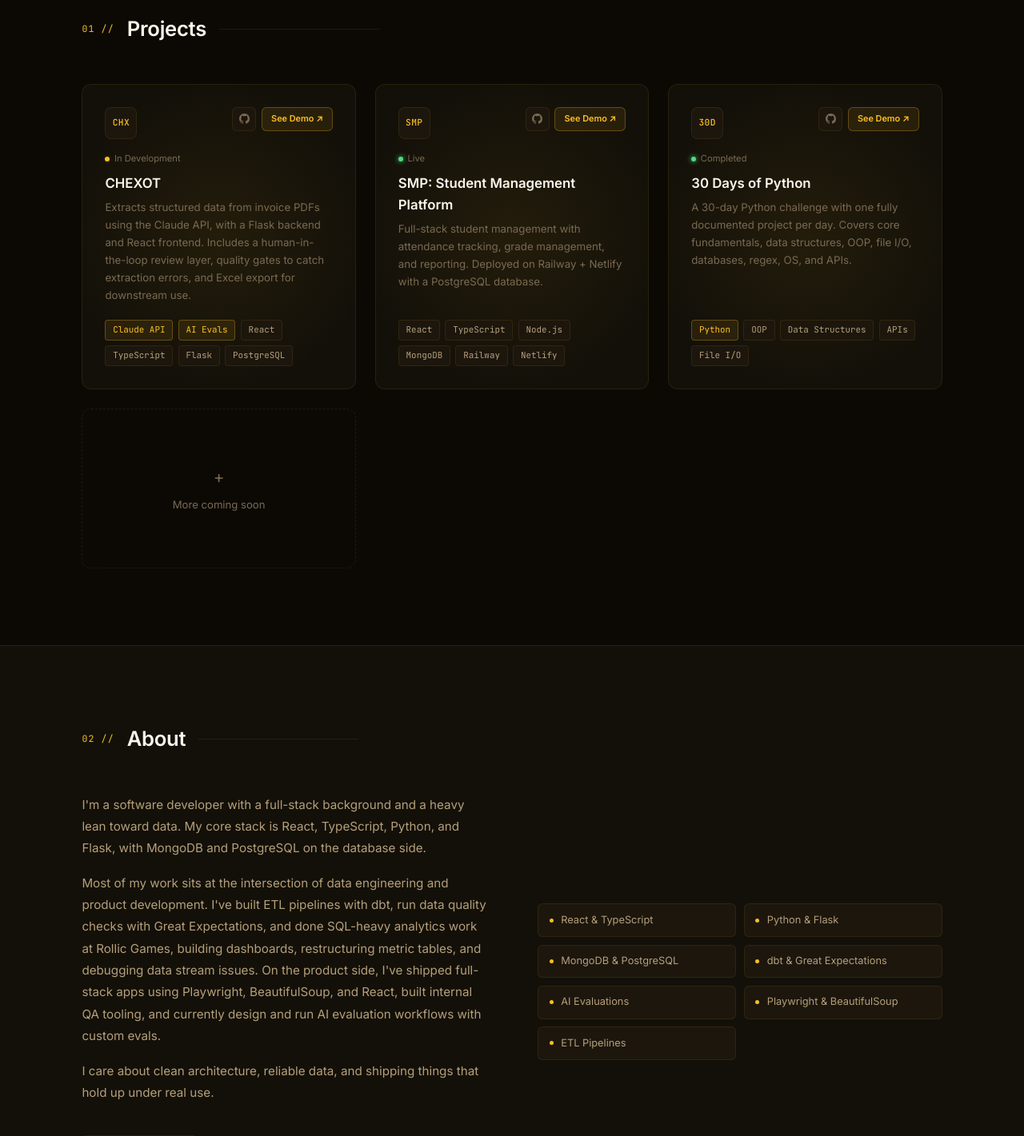
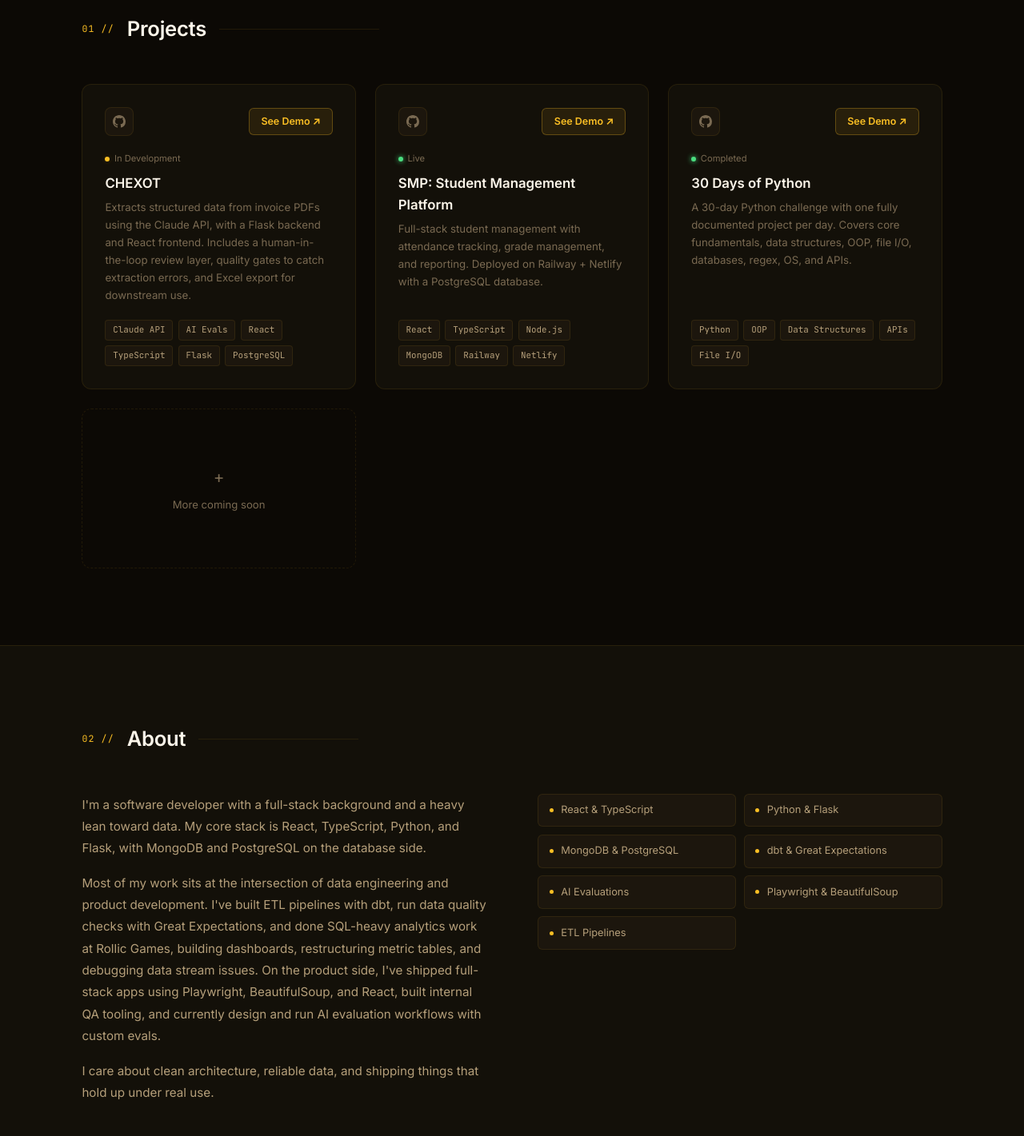
Before and after one commit to efeAltan1/efeAltan1.github.io, a React (Vite) app: page / in a window 1280 px wide. Shown: the part 880-2301 px from the top of the page at 80% size. Built offline with nearby package versions, Linux system fonts and the light colour scheme.

Commit message:
More layout changes to the projects and about strips.

```diff
--- a/src/components/About.tsx
+++ b/src/components/About.tsx
@@ -22,33 +22,16 @@ export function About() {
         <div className="section-line" />
       </div>
 
-      <div style={{ display: 'grid', gridTemplateColumns: 'repeat(auto-fit, minmax(280px, 1fr))', gap: '4rem', alignItems: 'center' }}>
-        {/* text */}
+      {/* two-column: text | skills — top aligned */}
+      <div style={{ display: 'grid', gridTemplateColumns: 'repeat(auto-fit, minmax(280px, 1fr))', gap: '4rem', alignItems: 'start' }}>
         <div className="reveal">
           {a.paragraphs.map((para, i) => (
             <p key={i} style={{ color: 'var(--muted2)', fontSize: '0.95rem', lineHeight: 1.8, marginBottom: '1rem' }}>
               {para[lang]}
             </p>
           ))}
-          <br />
-          <a
-            href="/cv.pdf"
-            download
-            style={{
-              display: 'inline-flex', alignItems: 'center', gap: '0.5rem',
-              padding: '0.65rem 1.4rem', border: '1px solid var(--border)',
-              color: 'var(--muted2)', fontSize: '0.8rem', fontWeight: 500,
-              borderRadius: 6, textDecoration: 'none',
-              transition: 'border-color 0.2s, color 0.2s, box-shadow 0.2s',
-            }}
-            onMouseEnter={e => { e.currentTarget.style.borderColor = 'var(--accent)'; e.currentTarget.style.color = 'var(--accent)'; e.currentTarget.style.boxShadow = '0 0 16px var(--accent-glow)' }}
-            onMouseLeave={e => { e.currentTarget.style.borderColor = 'var(--border)'; e.currentTarget.style.color = 'var(--muted2)'; e.currentTarget.style.boxShadow = '' }}
-          >
-            ↓ {a.cvBtn[lang]}
-          </a>
         </div>
 
-        {/* skills grid */}
         <div className="reveal reveal-delay-2" style={{ display: 'grid', gridTemplateColumns: '1fr 1fr', gap: '0.6rem' }}>
           {a.skills.map((skill, i) => (
             <div
@@ -69,6 +52,25 @@ export function About() {
           ))}
         </div>
       </div>
+
+      {/* CV button — centered below both columns */}
+      <div className="reveal" style={{ display: 'flex', justifyContent: 'center', marginTop: '3rem' }}>
+        <a
+          href="/cv.pdf"
+          download
+          style={{
+            display: 'inline-flex', alignItems: 'center', gap: '0.6rem',
+            padding: '0.85rem 2rem', border: '1px solid var(--border)',
+            color: 'var(--muted2)', fontSize: '0.95rem', fontWeight: 500,
+            borderRadius: 8, textDecoration: 'none',
+            transition: 'border-color 0.2s, color 0.2s, box-shadow 0.2s',
+          }}
+          onMouseEnter={e => { e.currentTarget.style.borderColor = 'var(--accent)'; e.currentTarget.style.color = 'var(--accent)'; e.currentTarget.style.boxShadow = '0 0 20px var(--accent-glow)' }}
+          onMouseLeave={e => { e.currentTarget.style.borderColor = 'var(--border)'; e.currentTarget.style.color = 'var(--muted2)'; e.currentTarget.style.boxShadow = '' }}
+        >
+          ↓ {a.cvBtn[lang]}
+        </a>
+      </div>
     </section>
   )
 }
--- a/src/components/Projects.tsx
+++ b/src/components/Projects.tsx
@@ -3,32 +3,15 @@ import { content } from '@/data/content'
 import { Link } from 'react-router-dom'
 
 const GH_SVG = (
-  <svg width="13" height="13" fill="currentColor" viewBox="0 0 24 24">
+  <svg width="16" height="16" fill="currentColor" viewBox="0 0 24 24">
     <path d="M12 0C5.37 0 0 5.37 0 12c0 5.31 3.435 9.795 8.205 11.385.6.105.825-.255.825-.57 0-.285-.015-1.23-.015-2.235-3.015.555-3.795-.735-4.035-1.41-.135-.345-.72-1.41-1.23-1.695-.42-.225-1.02-.78-.015-.795.945-.015 1.62.87 1.845 1.23 1.08 1.815 2.805 1.305 3.495.99.105-.78.42-1.305.765-1.605-2.67-.3-5.46-1.335-5.46-5.925 0-1.305.465-2.385 1.23-3.225-.12-.3-.54-1.53.12-3.18 0 0 1.005-.315 3.3 1.23.96-.27 1.98-.405 3-.405s2.04.135 3 .405c2.295-1.56 3.3-1.23 3.3-1.23.66 1.65.24 2.88.12 3.18.765.84 1.23 1.905 1.23 3.225 0 4.605-2.805 5.625-5.475 5.925.435.375.81 1.095.81 2.22 0 1.605-.015 2.895-.015 3.3 0 .315.225.69.825.57A12.02 12.02 0 0 0 24 12c0-6.63-5.37-12-12-12z"/>
   </svg>
 )
 
-function TiltCard({ children, delay }: { children: React.ReactNode; delay?: number }) {
-  const handleMove = (e: React.MouseEvent<HTMLDivElement>) => {
-    const el = e.currentTarget
-    const r = el.getBoundingClientRect()
-    const cx = e.clientX - r.left
-    const cy = e.clientY - r.top
-    el.style.setProperty('--cx', cx + 'px')
-    el.style.setProperty('--cy', cy + 'px')
-    const nx = (cx / r.width  - 0.5) * 2
-    const ny = (cy / r.height - 0.5) * 2
-    el.style.transform = `perspective(700px) rotateY(${nx * 8}deg) rotateX(${-ny * 6}deg) scale(1.02)`
-  }
-  const handleLeave = (e: React.MouseEvent<HTMLDivElement>) => {
-    e.currentTarget.style.transform = ''
-  }
-
+function Card({ children, delay }: { children: React.ReactNode; delay?: number }) {
   return (
     <div
       className={`tilt-card reveal${delay ? ` reveal-delay-${delay}` : ''}`}
-      onMouseMove={handleMove}
-      onMouseLeave={handleLeave}
       style={{
         background: 'var(--bg2)',
         border: '1px solid var(--border)',
@@ -36,21 +19,14 @@ function TiltCard({ children, delay }: { children: React.ReactNode; delay?: numb
         padding: '1.75rem',
         position: 'relative',
         overflow: 'hidden',
-        transition: 'box-shadow 0.3s, border-color 0.3s',
-        transformStyle: 'preserve-3d',
+        transition: 'border-color 0.3s, box-shadow 0.3s',
+        display: 'flex',
+        flexDirection: 'column',
       }}
+      onMouseEnter={e => { e.currentTarget.style.borderColor = 'rgba(251,191,36,0.25)'; e.currentTarget.style.boxShadow = '0 8px 32px rgba(0,0,0,0.4)' }}
+      onMouseLeave={e => { e.currentTarget.style.borderColor = 'var(--border)'; e.currentTarget.style.boxShadow = '' }}
     >
-      {/* inner spotlight via pseudo — handled via CSS in parent; replicated inline */}
-      <div
-        style={{
-          position: 'absolute', inset: 0, borderRadius: 12,
-          background: 'radial-gradient(280px circle at var(--cx,50%) var(--cy,50%), rgba(251,191,36,0.07) 0%, transparent 70%)',
-          pointerEvents: 'none', zIndex: 0,
-        }}
-      />
-      <div style={{ position: 'relative', zIndex: 1, height: '100%', display: 'flex', flexDirection: 'column' }}>
       {children}
-      </div>
     </div>
   )
 }
@@ -72,28 +48,17 @@ export function Projects() {
 
       <div style={{ display: 'grid', gridTemplateColumns: 'repeat(auto-fill, minmax(320px, 1fr))', gap: '1.5rem' }}>
         {p.items.map((item, i) => (
-          <TiltCard key={item.monogram} delay={(i + 1) as 1 | 2 | 3 | 4}>
-            {/* top row */}
-            <div style={{ display: 'flex', justifyContent: 'space-between', alignItems: 'flex-start', marginBottom: '1rem' }}>
-              <div style={{
-                width: 40, height: 40, background: 'var(--bg3)',
-                border: '1px solid var(--border)', borderRadius: 8,
-                display: 'flex', alignItems: 'center', justifyContent: 'center',
-                fontFamily: "'JetBrains Mono', monospace", fontSize: '0.7rem',
-                color: 'var(--accent)', fontWeight: 500, letterSpacing: '0.04em',
-              }}>
-                {item.monogram}
-              </div>
-              <div style={{ display: 'flex', gap: '0.4rem', alignItems: 'center' }}>
-                {/* GitHub */}
+          <Card key={item.monogram} delay={(i + 1) as 1 | 2 | 3 | 4}>
+            {/* top row: GitHub left, See Demo right */}
+            <div style={{ display: 'flex', justifyContent: 'space-between', alignItems: 'center', marginBottom: '1.25rem' }}>
               <a
                 href={item.github}
                 target="_blank"
                 rel="noreferrer"
                 title="GitHub"
                 style={{
-                    width: 30, height: 30, background: 'var(--bg3)',
-                    border: '1px solid var(--border)', borderRadius: 6,
+                  width: 36, height: 36, background: 'var(--bg3)',
+                  border: '1px solid var(--border)', borderRadius: 8,
                   display: 'flex', alignItems: 'center', justifyContent: 'center',
                   textDecoration: 'none', color: 'var(--muted)',
                   transition: 'color 0.2s, border-color 0.2s',
@@ -103,14 +68,14 @@ export function Projects() {
               >
                 {GH_SVG}
               </a>
-                {/* Demo */}
+
               <Link
                 to={item.demo}
                 style={{
                   display: 'inline-flex', alignItems: 'center', gap: '0.3rem',
-                    padding: '0 0.7rem', height: 30,
+                  padding: '0 0.9rem', height: 34,
                   background: 'var(--accent-tag)', border: '1px solid var(--accent-tag-b)',
-                    borderRadius: 6, fontSize: '0.68rem', fontWeight: 600,
+                  borderRadius: 6, fontSize: '0.78rem', fontWeight: 600,
                   color: 'var(--accent)', textDecoration: 'none', whiteSpace: 'nowrap',
                   transition: 'background 0.2s, box-shadow 0.2s',
                 }}
@@ -119,7 +84,6 @@ export function Projects() {
               >
                 {p.demoBtn[lang]}
               </Link>
-              </div>
             </div>
 
             {/* status */}
@@ -135,7 +99,7 @@ export function Projects() {
             <h3 style={{ fontSize: '1.05rem', fontWeight: 600, color: '#fdf6ea', marginBottom: '0.4rem' }}>{item.name}</h3>
             <p style={{ fontSize: '0.83rem', color: 'var(--muted)', lineHeight: 1.65, marginBottom: '1.2rem', flex: 1 }}>{item.desc[lang]}</p>
 
-            {/* tags */}
+            {/* tags — uniform style */}
             <div style={{ display: 'flex', flexWrap: 'wrap', gap: '0.4rem', marginTop: 'auto' }}>
               {item.tags.map(tag => (
                 <span
@@ -143,17 +107,17 @@ export function Projects() {
                   style={{
                     fontFamily: "'JetBrains Mono', monospace",
                     fontSize: '0.68rem', padding: '0.2rem 0.55rem',
-                    background: 'accent' in tag && tag.accent ? 'var(--accent-tag)' : 'var(--bg3)',
-                    border: `1px solid ${'accent' in tag && tag.accent ? 'var(--accent-tag-b)' : 'var(--border)'}`,
+                    background: 'var(--bg3)',
+                    border: '1px solid var(--border)',
                     borderRadius: 4,
-                    color: 'accent' in tag && tag.accent ? 'var(--accent)' : 'var(--muted2)',
+                    color: 'var(--muted2)',
                   }}
                 >
                   {tag.label}
                 </span>
               ))}
             </div>
-          </TiltCard>
+          </Card>
         ))}
 
         {/* placeholder */}
@@ -166,7 +130,7 @@ export function Projects() {
             color: 'var(--muted)', fontSize: '0.82rem', minHeight: 200,
           }}
         >
-          <span style={{ fontSize: '1.3rem', color: 'var(--muted)' }}>+</span>
+          <span style={{ fontSize: '1.3rem' }}>+</span>
           {p.moreSoon[lang]}
         </div>
       </div>
```
Lines whose indentation alone changed are shown as unchanged.
